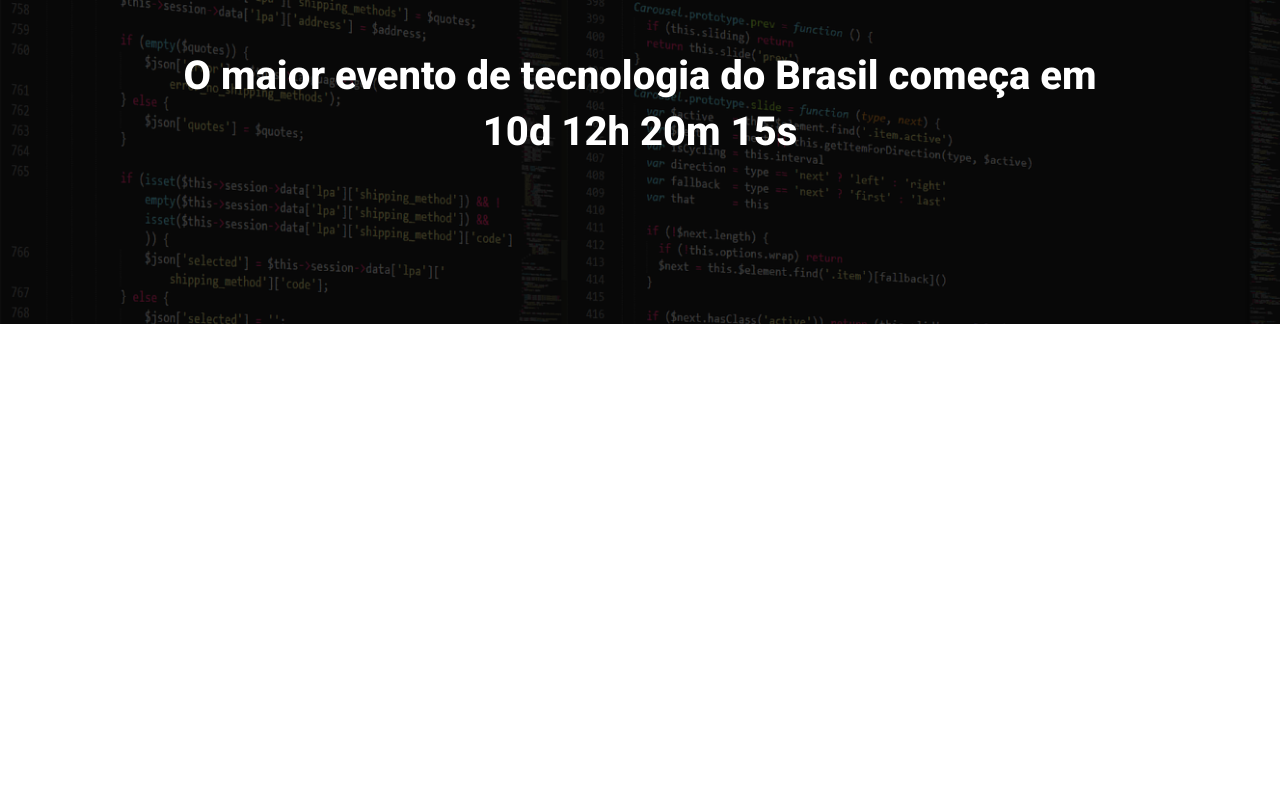
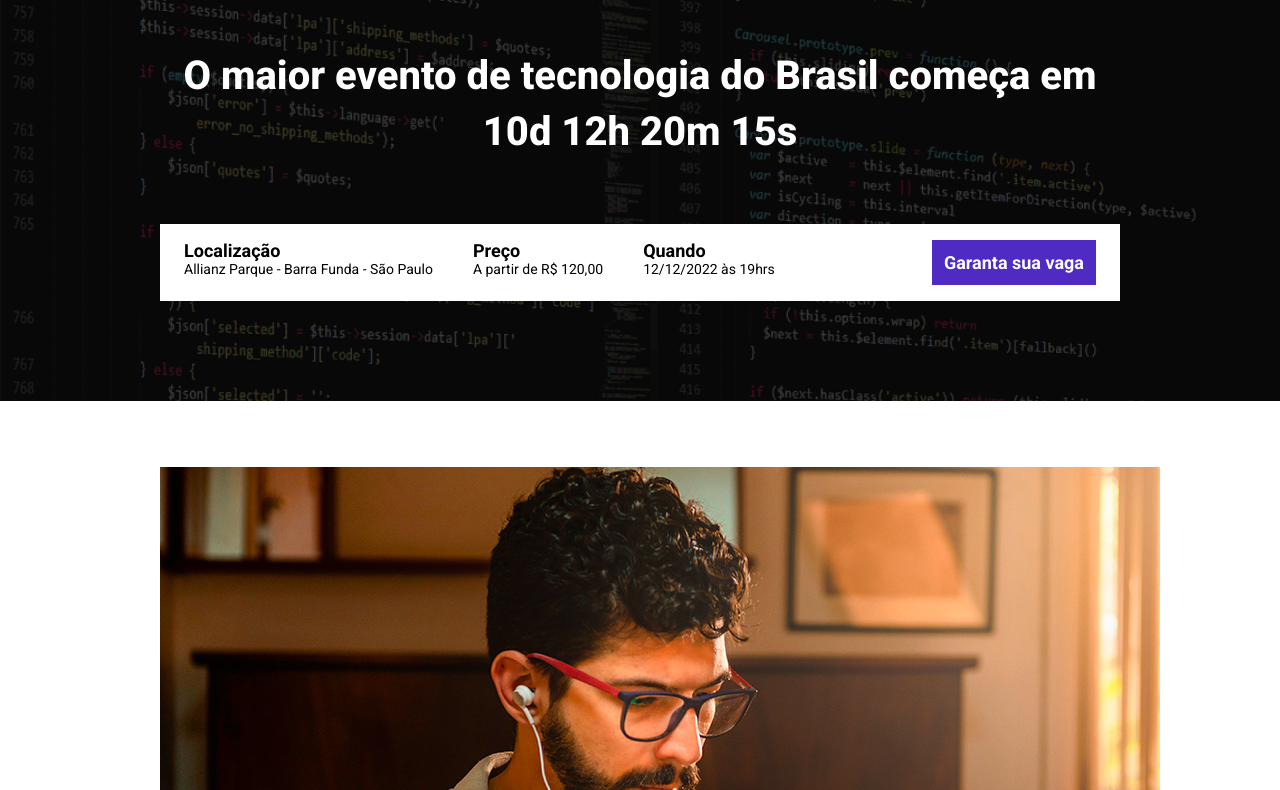
Before and after one commit to Adeondocarmo/ebac_tech_talks, a website built with Parcel: page src/index.html in a window 1280 px wide. Shown: the part 160-950 px from the top of the page. Before the commit the page ends 800 px from the top, so only its background shows below. Built offline with nearby package versions, Linux system fonts and the light colour scheme.

Commit message:
criando seções

```diff
--- a/src/index.html
+++ b/src/index.html
@@ -16,10 +16,39 @@
             <p class="hero__text">
                 O maior evento de tecnologia do Brasil começa em 10d 12h 20m 15s
             </p>
+            <div class="infos-bar">
+                <ul class="infos-bar__infos">
+                    <li class="infos-bar__infos__item">
+                        <b>Localização</b>
+                        Allianz Parque - Barra Funda - São Paulo
+                    </li>
+                    <li class="infos-bar__infos__item">
+                        <b>Preço</b>
+                        A partir de R$ 120,00
+                    </li>
+                    <li class="infos-bar__infos__item">
+                        <b>Quando</b>
+                        12/12/2022 às 19hrs
+                    </li>
+                </ul>
+                <a href="#" class="button button--primary">
+                    Garanta sua vaga
+                </a>
+            </div>
         </div>
     </header>
 
-
+    <section class="event">
+        <div class="container">
+            <div class="event__details">
+                <h2 class="event__details__title">Front-end</h2>
+                <p class="event__details__description">
+                    Lorem ipsum dolor sit, amet consectetur adipisicing elit. Fuga illum quia eos exercitationem distinctio recusandae saepe corrupti excepturi, eaque repellat doloribus laudantium aliquid ex laborum reiciendis nihil itaque nostrum non!
+                </p>
+            </div>
+            <img class="event__image" src="./images/frontend.png" alt="Front-end">
+        </div>
+    </section>
     <script src="scripts/main.js"></script>
 </body>
 </html>
--- /dev/null
+++ b/src/styles/components/_buttons.scss
@@ -0,0 +1,23 @@
+.button {
+    padding: 12px;
+    font-size: 18px;
+    font-weight: bold;
+    text-decoration: none;
+    text-align: center;
+    white-space: nowrap;
+
+    &--primary {
+        color: #fff;
+        background-color: #4F2AC3;
+    }
+
+    @media (max-width: 640px) {
+        display: block;
+        width: 100%;
+    }
+
+    @media (max-width: 1024px) {
+        display: flex;
+        align-items: center;
+    }
+}
--- /dev/null
+++ b/src/styles/components/_infos_bar.scss
@@ -0,0 +1,40 @@
+.infos-bar {
+    padding: 16px 24px;
+    background-color: #fff;
+    display: flex;
+    justify-content: space-between;
+
+    &__infos {
+        display: flex;
+        gap: 40px;
+
+        &__item {
+            font-size: 14px;
+            color: #000;
+
+            b {
+                color: #000;
+                font-size: 18px;
+                display: block;
+            }
+        }
+    }
+
+    @media (max-width:640px) {
+        display: block;
+
+        &__infos {
+            display: block;
+
+            &__item {
+                margin-bottom: 24px;
+            }
+        }
+    }
+
+    @media (max-width: 1024px) {
+        &__infos {
+            gap: 16px;
+        }
+    }
+}
--- a/src/styles/main.scss
+++ b/src/styles/main.scss
@@ -1,4 +1,6 @@
 @use 'hero';
+@use 'components/infos_bar';
+@use 'components/buttons';
 
 * {
     margin: 0;
@@ -6,6 +8,7 @@
     box-sizing: border-box;
     font-family: Roboto, sans-serif;
     color: #fff;
+    list-style: none;
 }
 
 .container {
```
Also changed, not shown: src/styles/components/_event.scss (added).
